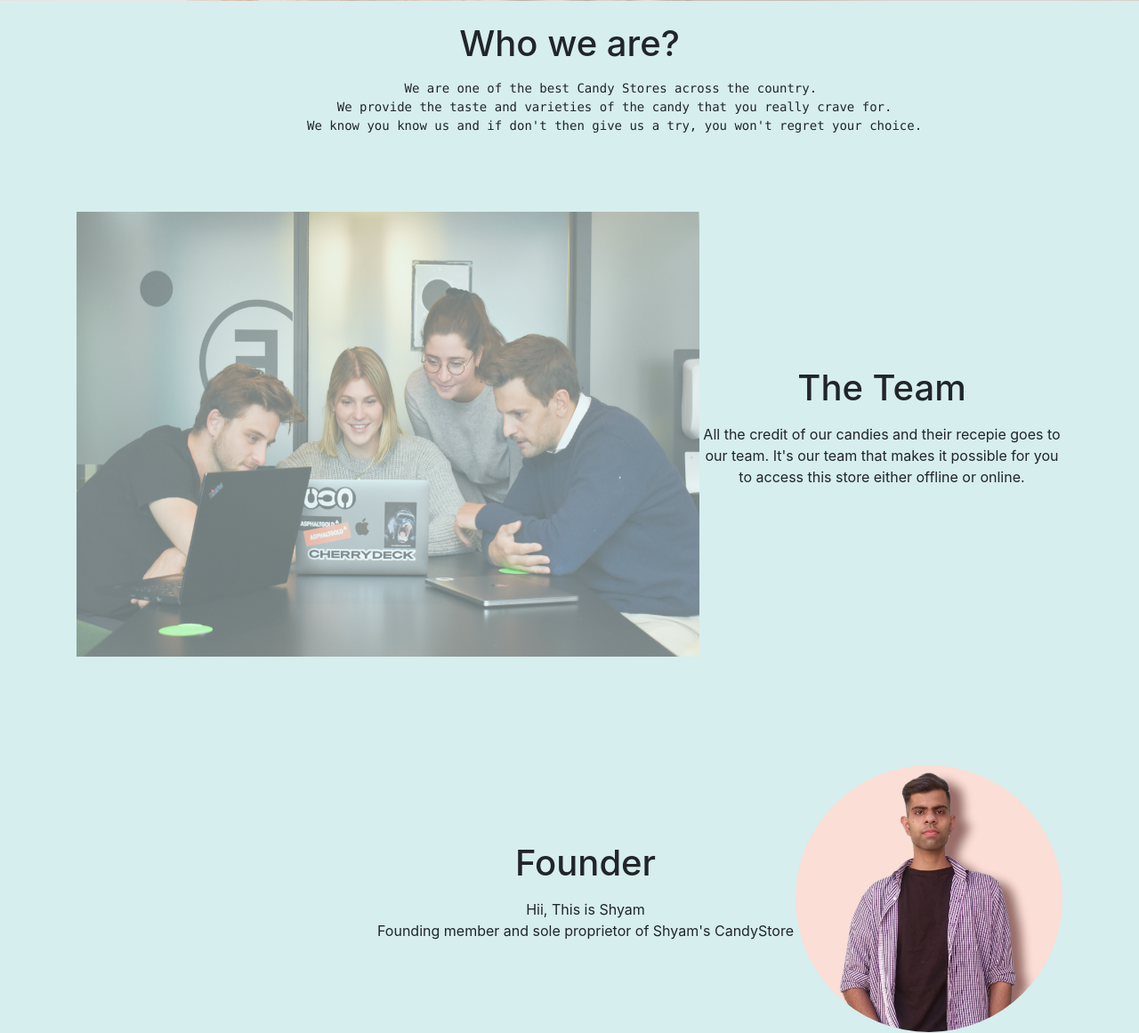
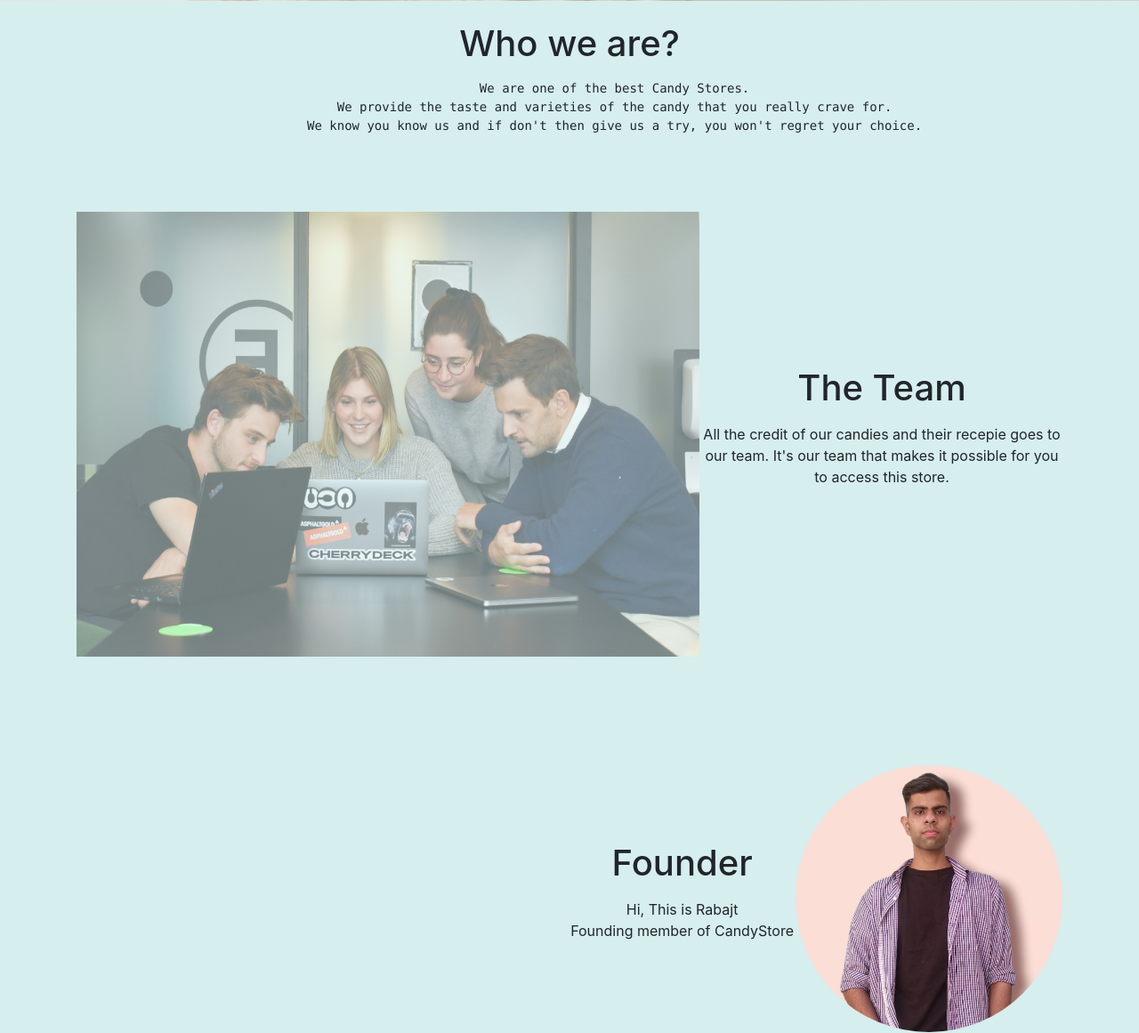
Before and after one commit to Rabajt/CandyShop, a Django app: page /about in a window 1280 px wide. Shown: the part 565-1726 px from the top of the page at 89% size. Run offline with Django 3.2, Linux system fonts and the light colour scheme; some libraries are stand-ins or nearby versions.

Commit message:
Update about.html

```diff
--- a/templates/about.html
+++ b/templates/about.html
@@ -15,7 +15,7 @@
     <p>
         <center>
             <pre>
-            We are one of the best Candy Stores across the country.
+            We are one of the best Candy Stores.
             We provide the taste and varieties of the candy that you really crave for.
             We know you know us and if don't then give us a try, you won't regret your choice.
             </pre>
@@ -34,8 +34,7 @@
                 <p>
                     <center>
                         All the credit of our candies and their recepie goes to our team.
-                    It's our team that makes it possible for you to access this store
-                    either offline or online.
+                    It's our team that makes it possible for you to access this store.
                     </center>
                 </p>
             </td>
@@ -52,13 +51,13 @@
                 <h1><center> Founder </center> </h1>
                 <p>
                     <center>
-                            Hii, This is Shyam<br>
-                            Founding member and sole proprietor of Shyam's CandyStore
+                            Hi, This is Rabajt<br>
+                            Founding member of CandyStore
                     </center>
                 </p>
             </td>
             <td>
-                <img  style="border-radius: 50%;" src="/static/11.jpg" alt="Shyam" height=300 width=300></img>
+                <img  style="border-radius: 50%;" src="/static/11.jpg" alt="Rabajt" height=300 width=300></img>
             </td>
         </tr>
     </table>
```
